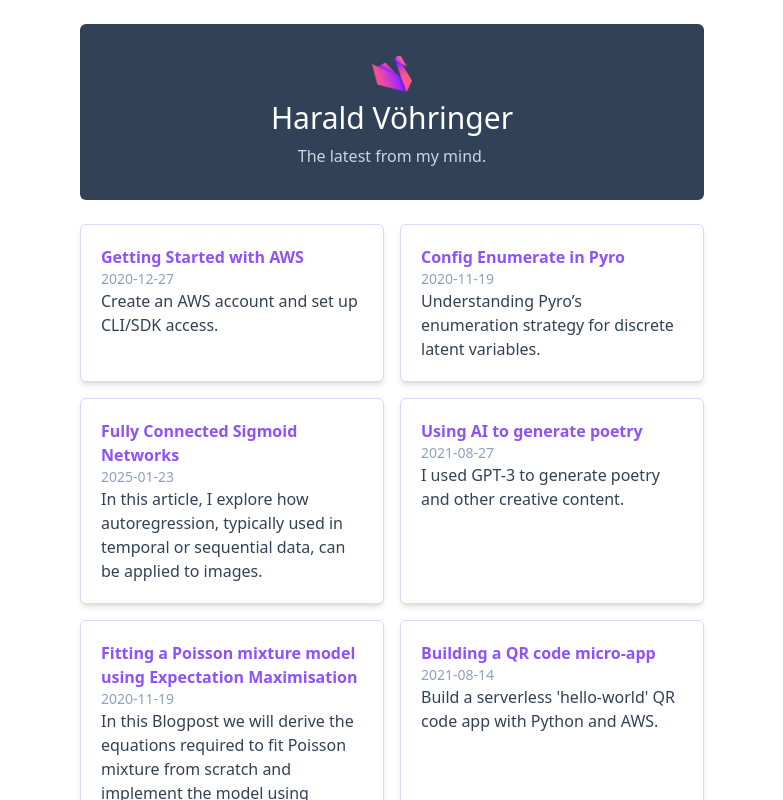
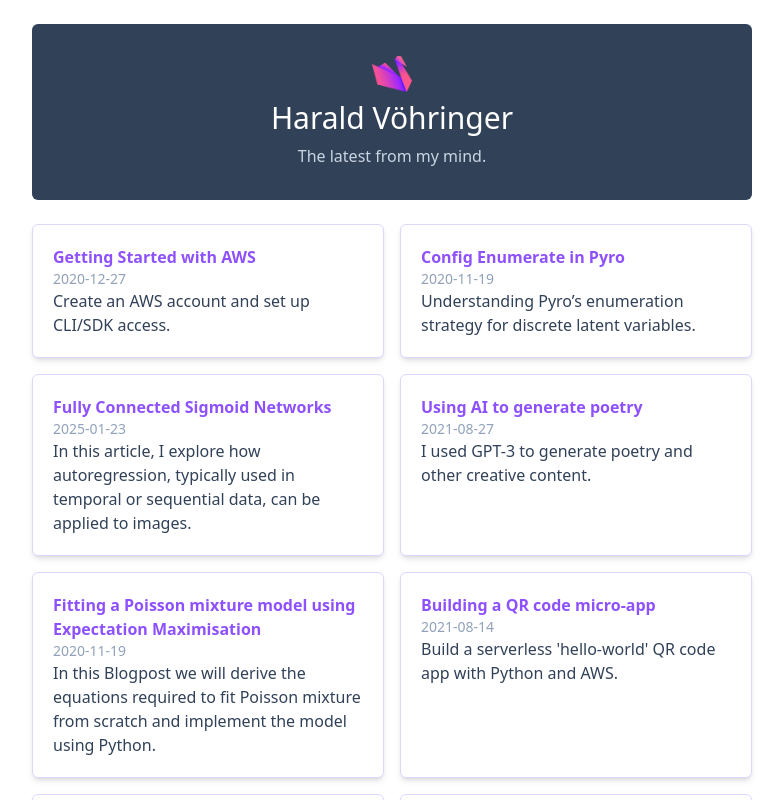
Before and after one commit to sagar87/nextjs-blog, a Next.js app: page / in a window 1280 px wide. Shown: the top 800 px of the page, without its empty margins (248-1031 px from the left). Built offline with nearby package versions, Linux system fonts and the light colour scheme.

Commit message:
make page layout larger

```diff
--- a/app/layout.tsx
+++ b/app/layout.tsx
@@ -12,7 +12,7 @@
     <html lang="en">
       <Head />
       <body>
-        <div className="mx-auto max-w-2xl px-6">
+        <div className="mx-auto max-w-3xl px-6">
           <Header />
           {children}
           <Footer />
```
